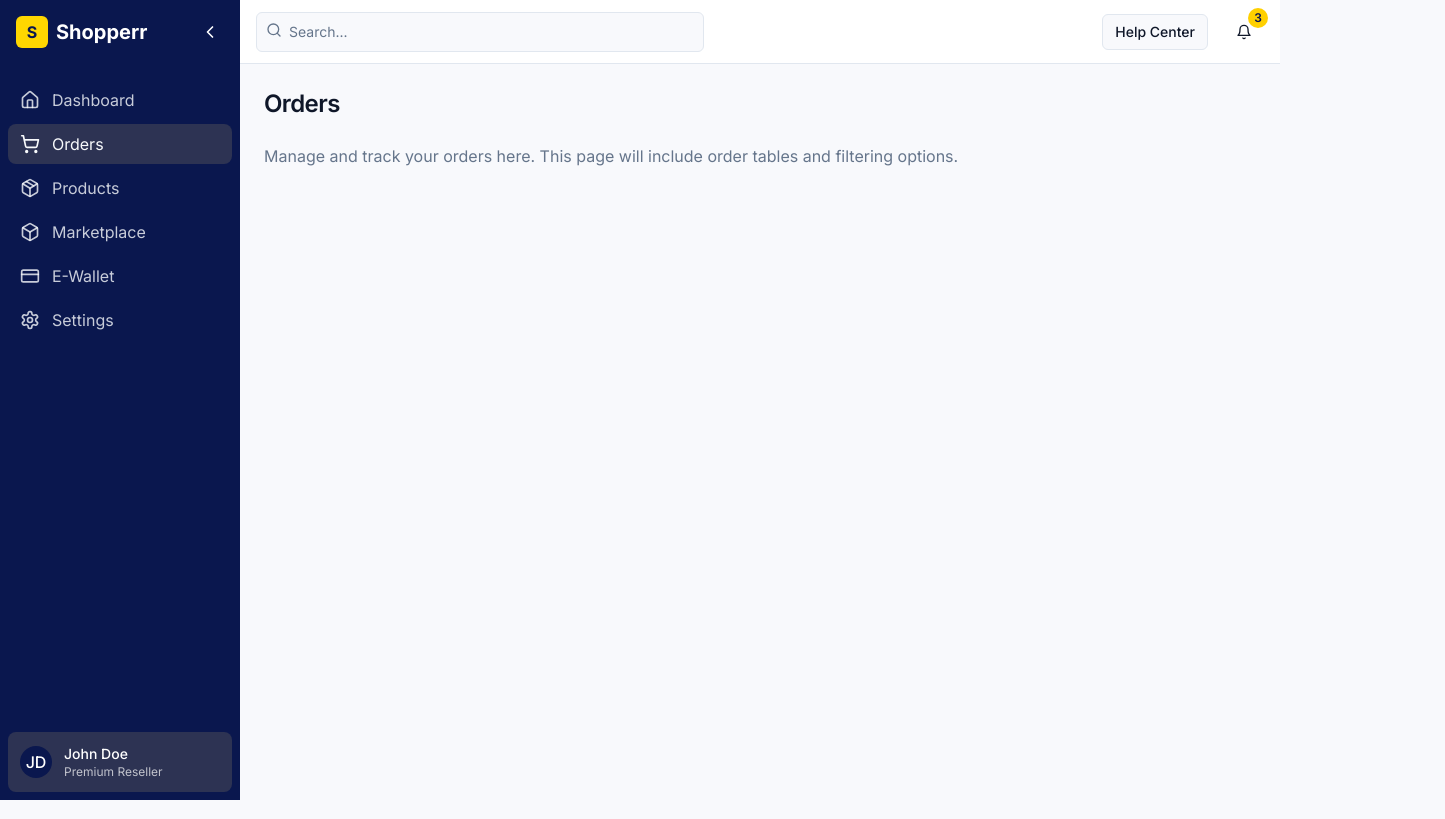
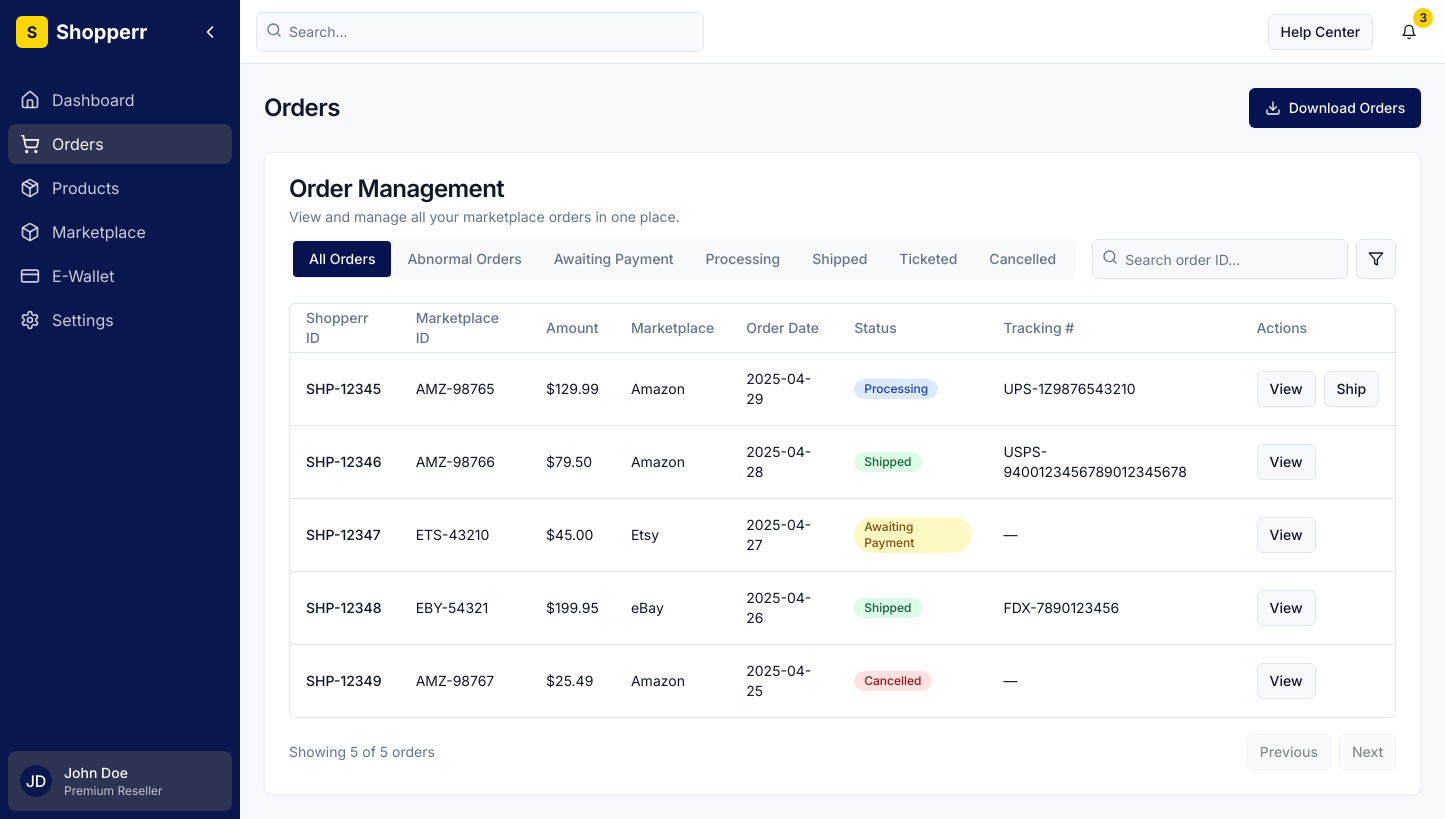
Before and after one commit to apoorva792/reseller-dashboard-frontend, a React (Vite) app: page /orders in a window 1280 px wide. Shown: the whole page, 1445 px wide, since content can reach past the window. Built offline with nearby package versions, Linux system fonts and the light colour scheme.

Commit message:
Refactor: Initial UI setup
Implement basic UI elements and structure.

```diff
--- a/src/pages/Orders.tsx
+++ b/src/pages/Orders.tsx
@@ -1,13 +1,248 @@
 
-import React from 'react';
+import React, { useState } from 'react';
+import { Tabs, TabsContent, TabsList, TabsTrigger } from '@/components/ui/tabs';
+import { Input } from '@/components/ui/input';
+import { Button } from '@/components/ui/button';
+import { Calendar as CalendarIcon, Download, Filter, Search } from 'lucide-react';
+import { Table, TableBody, TableCell, TableHead, TableHeader, TableRow } from '@/components/ui/table';
+import { Card, CardContent, CardDescription, CardHeader, CardTitle } from '@/components/ui/card';
+import { Select, SelectContent, SelectItem, SelectTrigger, SelectValue } from '@/components/ui/select';
+
+// Sample data for demonstration
+const orderData = [
+  {
+    id: 'SHP-12345',
+    marketplaceOrderId: 'AMZ-98765',
+    amount: '$129.99',
+    marketplace: 'Amazon',
+    orderDate: '2025-04-29',
+    paidDate: '2025-04-29',
+    shippedDate: '2025-04-30',
+    trackingNumber: 'UPS-1Z9876543210',
+    status: 'Processing'
+  },
+  {
+    id: 'SHP-12346',
+    marketplaceOrderId: 'AMZ-98766',
+    amount: '$79.50',
+    marketplace: 'Amazon',
+    orderDate: '2025-04-28',
+    paidDate: '2025-04-28',
+    shippedDate: '2025-04-30',
+    trackingNumber: 'USPS-9400123456789012345678',
+    status: 'Shipped'
+  },
+  {
+    id: 'SHP-12347',
+    marketplaceOrderId: 'ETS-43210',
+    amount: '$45.00',
+    marketplace: 'Etsy',
+    orderDate: '2025-04-27',
+    paidDate: '2025-04-27',
+    shippedDate: '',
+    trackingNumber: '',
+    status: 'Awaiting Payment'
+  },
+  {
+    id: 'SHP-12348',
+    marketplaceOrderId: 'EBY-54321',
+    amount: '$199.95',
+    marketplace: 'eBay',
+    orderDate: '2025-04-26',
+    paidDate: '2025-04-26',
+    shippedDate: '2025-04-28',
+    trackingNumber: 'FDX-7890123456',
+    status: 'Shipped'
+  },
+  {
+    id: 'SHP-12349',
+    marketplaceOrderId: 'AMZ-98767',
+    amount: '$25.49',
+    marketplace: 'Amazon',
+    orderDate: '2025-04-25',
+    paidDate: '2025-04-25',
+    shippedDate: '',
+    trackingNumber: '',
+    status: 'Cancelled'
+  },
+];
 
 const Orders = () => {
+  const [activeTab, setActiveTab] = useState('all');
+  const [searchTerm, setSearchTerm] = useState('');
+  const [dateRange, setDateRange] = useState({ from: '', to: '' });
+
+  const tabs = [
+    { id: 'all', label: 'All Orders' },
+    { id: 'abnormal', label: 'Abnormal Orders' },
+    { id: 'awaiting', label: 'Awaiting Payment' },
+    { id: 'processing', label: 'Processing' },
+    { id: 'shipped', label: 'Shipped' },
+    { id: 'ticketed', label: 'Ticketed' },
+    { id: 'cancelled', label: 'Cancelled' }
+  ];
+
+  // Filter orders based on active tab
+  const filteredOrders = orderData.filter(order => {
+    if (activeTab === 'all') return true;
+    if (activeTab === 'abnormal') return false; // No abnormal orders in sample data
+    if (activeTab === 'awaiting') return order.status === 'Awaiting Payment';
+    if (activeTab === 'processing') return order.status === 'Processing';
+    if (activeTab === 'shipped') return order.status === 'Shipped';
+    if (activeTab === 'ticketed') return order.status === 'Ticketed';
+    if (activeTab === 'cancelled') return order.status === 'Cancelled';
+    return true;
+  }).filter(order => {
+    if (!searchTerm) return true;
+    return order.id.toLowerCase().includes(searchTerm.toLowerCase()) ||
+           order.marketplaceOrderId.toLowerCase().includes(searchTerm.toLowerCase());
+  });
+
+  const handleSearch = (e: React.ChangeEvent<HTMLInputElement>) => {
+    setSearchTerm(e.target.value);
+  };
+
+  const handleDownload = () => {
+    alert('Downloading orders in CSV format');
+    // Implementation for CSV download would go here
+  };
+
   return (
-    <div className="space-y-6">
-      <h1 className="text-2xl font-semibold">Orders</h1>
-      <p className="text-muted-foreground">
-        Manage and track your orders here. This page will include order tables and filtering options.
-      </p>
+    <div className="space-y-6 animate-fade-in">
+      <div className="flex items-center justify-between">
+        <h1 className="text-2xl font-semibold">Orders</h1>
+        <Button onClick={handleDownload} className="gap-2">
+          <Download size={16} />
+          Download Orders
+        </Button>
+      </div>
+
+      <Card className="card-neumorph">
+        <CardHeader className="pb-3">
+          <CardTitle>Order Management</CardTitle>
+          <CardDescription>
+            View and manage all your marketplace orders in one place.
+          </CardDescription>
+        </CardHeader>
+        <CardContent>
+          <Tabs defaultValue="all" value={activeTab} onValueChange={setActiveTab} className="w-full">
+            <div className="flex flex-col md:flex-row md:items-center justify-between mb-6 gap-4">
+              <TabsList className="bg-muted/50 overflow-auto w-full md:w-auto flex flex-nowrap whitespace-nowrap">
+                {tabs.map(tab => (
+                  <TabsTrigger
+                    key={tab.id}
+                    value={tab.id}
+                    className="px-4 py-2 data-[state=active]:bg-primary data-[state=active]:text-primary-foreground"
+                  >
+                    {tab.label}
+                  </TabsTrigger>
+                ))}
+              </TabsList>
+
+              <div className="flex items-center gap-2 w-full md:w-auto">
+                <div className="relative flex-1 md:flex-none md:w-64">
+                  <Search className="absolute left-2.5 top-2.5 h-4 w-4 text-muted-foreground" />
+                  <Input
+                    type="search"
+                    placeholder="Search order ID..."
+                    value={searchTerm}
+                    onChange={handleSearch}
+                    className="pl-8"
+                  />
+                </div>
+
+                <Button variant="outline" size="icon" className="flex-shrink-0">
+                  <Filter className="h-4 w-4" />
+                </Button>
+              </div>
+            </div>
+
+            {tabs.map(tab => (
+              <TabsContent key={tab.id} value={tab.id} className="mt-0 pt-0">
+                <div className="rounded-md border">
+                  {filteredOrders.length > 0 ? (
+                    <Table>
+                      <TableHeader>
+                        <TableRow>
+                          <TableHead>Shopperr ID</TableHead>
+                          <TableHead>Marketplace ID</TableHead>
+                          <TableHead>Amount</TableHead>
+                          <TableHead>Marketplace</TableHead>
+                          <TableHead>Order Date</TableHead>
+                          <TableHead>Status</TableHead>
+                          <TableHead>Tracking #</TableHead>
+                          <TableHead>Actions</TableHead>
+                        </TableRow>
+                      </TableHeader>
+                      <TableBody>
+                        {filteredOrders.map(order => (
+                          <TableRow key={order.id}>
+                            <TableCell className="font-medium">{order.id}</TableCell>
+                            <TableCell>{order.marketplaceOrderId}</TableCell>
+                            <TableCell>{order.amount}</TableCell>
+                            <TableCell>{order.marketplace}</TableCell>
+                            <TableCell>{order.orderDate}</TableCell>
+                            <TableCell>
+                              <span className={`inline-flex items-center px-2.5 py-0.5 rounded-full text-xs font-medium ${
+                                order.status === 'Shipped' ? 'bg-green-100 text-green-800' :
+                                order.status === 'Processing' ? 'bg-blue-100 text-blue-800' :
+                                order.status === 'Awaiting Payment' ? 'bg-yellow-100 text-yellow-800' :
+                                order.status === 'Cancelled' ? 'bg-red-100 text-red-800' :
+                                'bg-gray-100 text-gray-800'
+                              }`}>
+                                {order.status}
+                              </span>
+                            </TableCell>
+                            <TableCell>{order.trackingNumber || '—'}</TableCell>
+                            <TableCell>
+                              <div className="flex items-center gap-2">
+                                <Button variant="outline" size="sm">View</Button>
+                                {order.status === 'Processing' && (
+                                  <Button variant="outline" size="sm">Ship</Button>
+                                )}
+                              </div>
+                            </TableCell>
+                          </TableRow>
+                        ))}
+                      </TableBody>
+                    </Table>
+                  ) : (
+                    <div className="flex flex-col items-center justify-center py-12 px-4 text-center">
+                      <p className="text-lg font-medium mb-2">No orders found</p>
+                      <p className="text-muted-foreground mb-6">
+                        {activeTab === 'all'
+                          ? "You don't have any orders yet."
+                          : `No ${activeTab} orders found.`}
+                      </p>
+                      {searchTerm && (
+                        <Button variant="outline" onClick={() => setSearchTerm('')}>
+                          Clear Search
+                        </Button>
+                      )}
+                    </div>
+                  )}
+                </div>
+
+                {filteredOrders.length > 0 && (
+                  <div className="flex items-center justify-between mt-4">
+                    <p className="text-sm text-muted-foreground">
+                      Showing {filteredOrders.length} of {orderData.length} orders
+                    </p>
+                    <div className="flex items-center gap-2">
+                      <Button variant="outline" size="sm" disabled>
+                        Previous
+                      </Button>
+                      <Button variant="outline" size="sm" disabled>
+                        Next
+                      </Button>
+                    </div>
+                  </div>
+                )}
+              </TabsContent>
+            ))}
+          </Tabs>
+        </CardContent>
+      </Card>
     </div>
   );
 };
```
